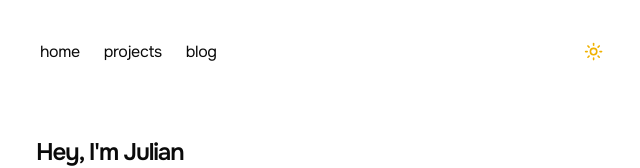
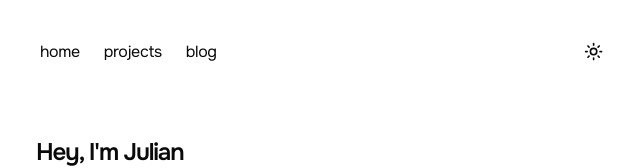
Before and after one commit to Nailuu/me, a Next.js app: page / in a window 1280 px wide. Shown: the top 168 px of the page, without its empty margins (316-956 px from the left). Built offline with nearby package versions, Linux system fonts and the light colour scheme.

Commit message:
Show theme toggle icon color only on hover

```diff
--- a/app/components/theme-toggle.tsx
+++ b/app/components/theme-toggle.tsx
@@ -31,14 +31,14 @@ export function ThemeToggle() {
       <TooltipTrigger asChild>
         <button
           onClick={handleToggle}
-          className="w-9 h-9 flex items-center justify-center rounded-md transition-colors hover:bg-neutral-100 dark:hover:bg-neutral-800"
+          className="group w-9 h-9 flex items-center justify-center rounded-md transition-colors hover:bg-neutral-100 dark:hover:bg-neutral-800"
           aria-label="Toggle theme"
         >
           <div
             className={`relative transition-transform duration-500 ease-in-out ${spinning ? 'rotate-[360deg]' : 'rotate-0'}`}
           >
-            <Sun className="h-[1.2rem] w-[1.2rem] rotate-0 scale-100 transition-all dark:-rotate-90 dark:scale-0 text-yellow-500" />
-            <Moon className="absolute inset-0 h-[1.2rem] w-[1.2rem] rotate-90 scale-0 transition-all dark:rotate-0 dark:scale-100 text-slate-400" />
+            <Sun className="h-[1.2rem] w-[1.2rem] rotate-0 scale-100 transition-all dark:-rotate-90 dark:scale-0 text-current group-hover:text-yellow-500" />
+            <Moon className="absolute inset-0 h-[1.2rem] w-[1.2rem] rotate-90 scale-0 transition-all dark:rotate-0 dark:scale-100 text-current group-hover:text-slate-400" />
           </div>
         </button>
       </TooltipTrigger>
```
